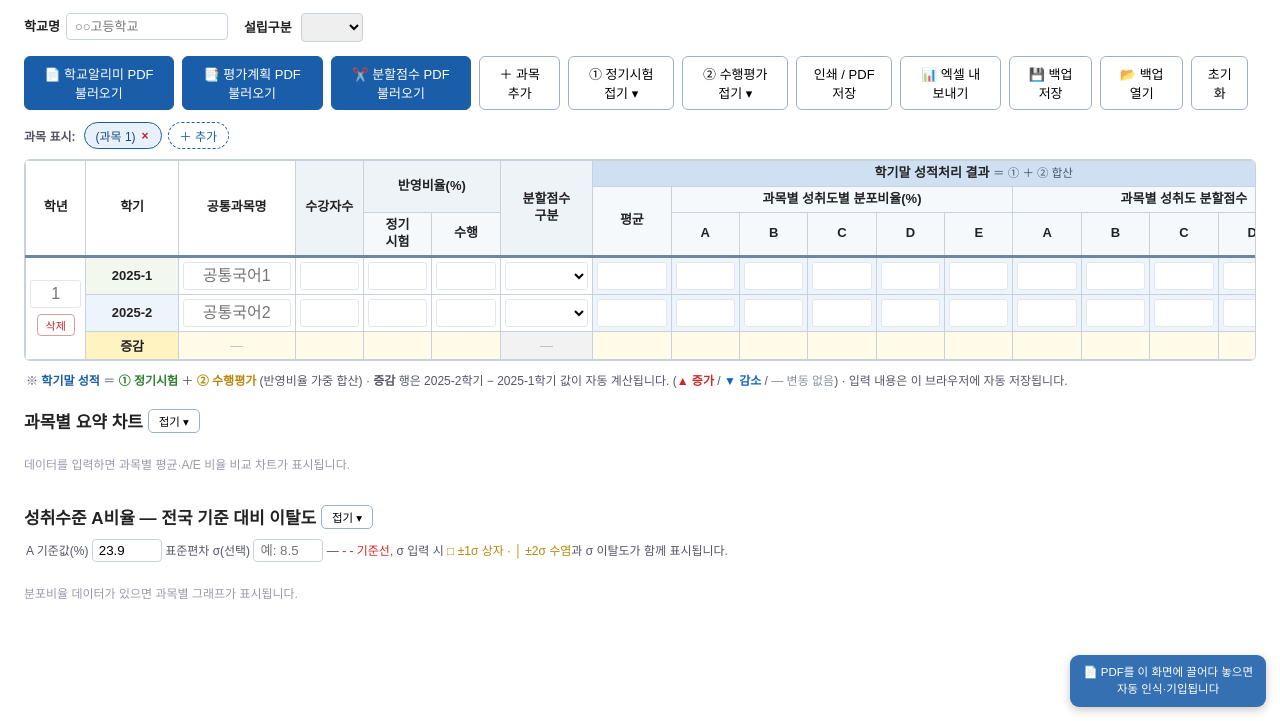
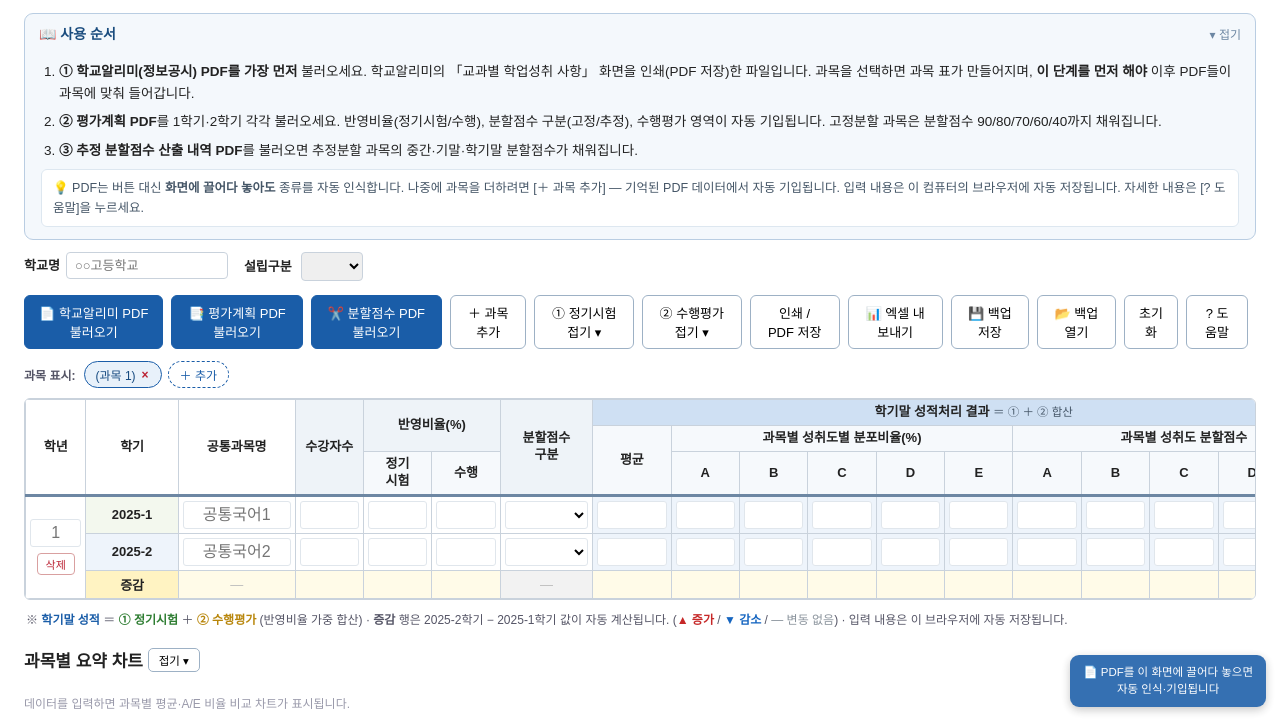
Before and after one commit to hyonssam/monitor, a plain HTML site: page index.html in a window 1280 px wide. Shown: the part 79-800 px from the top of the page. Drawn offline with Linux system fonts and the light colour scheme.

Commit message:
Add files via upload

```diff
--- a/index.html
+++ b/index.html
@@ -47,6 +47,20 @@
   th.grp-exam,th.grp-perf{cursor:pointer;user-select:none}
   th.grp-exam:hover,th.grp-perf:hover{filter:brightness(.95)}
   .toolbar .tg.off{opacity:.55}
+  /* 사용 안내 패널 */
+  .guide{border:1px solid #b9cde2;background:#f4f8fc;border-radius:9px;margin:6px 0 12px;overflow:hidden}
+  .ghead{display:flex;justify-content:space-between;align-items:center;padding:9px 14px;cursor:pointer;user-select:none;font-size:14px;color:#1a4c7e}
+  .ghead:hover{background:#e9f1f9}
+  .ghead span{font-size:12px;color:#6d87a3}
+  #gBody{padding:2px 16px 10px}
+  .gsteps{margin:4px 0;padding-left:18px}
+  .gsteps li{margin:7px 0;font-size:13.5px;line-height:1.6}
+  .gtip{font-size:12.5px;color:#456;background:#fff;border:1px solid #dde7f0;border-radius:6px;padding:8px 11px;margin:8px 0 2px;line-height:1.6}
+  .helpmodal{max-width:660px}
+  .helpmodal h3{font-size:14px;margin:14px 0 4px;color:#1a4c7e}
+  .helpmodal p,.helpmodal li{font-size:13px;line-height:1.65;color:#334;text-align:left}
+  .helpmodal ul{padding-left:18px;margin:4px 0}
+  @media print{.guide{display:none!important}}
   /* 과목 칩 패널 */
   .chipbar{display:flex;flex-wrap:wrap;gap:6px;align-items:center;margin:4px 0 10px}
   .chiplabel{font-size:12px;color:#556;font-weight:bold;margin-right:2px}
@@ -133,6 +147,18 @@
 <h1>2026. 충청북도 고등학교 도단위 성취평가 모니터링 프로그램</h1>
 <p class="sub">고등학교 공통과목 성취평가 결과 — 2025학년도 1·2학기 비교 <span style="float:right;font-size:11px;color:#99a">제작: 서전고등학교 이현진</span></p>
 
+<div id="guidePanel" class="guide">
+  <div class="ghead" onclick="toggleGuide()"><b>📖 사용 순서</b><span id="gArrow">▾ 접기</span></div>
+  <div id="gBody">
+    <ol class="gsteps">
+      <li><b>① 학교알리미(정보공시) PDF를 가장 먼저</b> 불러오세요. 학교알리미의 「교과별 학업성취 사항」 화면을 인쇄(PDF 저장)한 파일입니다. 과목을 선택하면 과목 표가 만들어지며, <b>이 단계를 먼저 해야</b> 이후 PDF들이 과목에 맞춰 들어갑니다.</li>
+      <li><b>② 평가계획 PDF</b>를 1학기·2학기 각각 불러오세요. 반영비율(정기시험/수행), 분할점수 구분(고정/추정), 수행평가 영역이 자동 기입됩니다. 고정분할 과목은 분할점수 90/80/70/60/40까지 채워집니다.</li>
+      <li><b>③ 추정 분할점수 산출 내역 PDF</b>를 불러오면 추정분할 과목의 중간·기말·학기말 분할점수가 채워집니다.</li>
+    </ol>
+    <p class="gtip">💡 PDF는 버튼 대신 <b>화면에 끌어다 놓아도</b> 종류를 자동 인식합니다. 나중에 과목을 더하려면 [＋ 과목 추가] — 기억된 PDF 데이터에서 자동 기입됩니다. 입력 내용은 이 컴퓨터의 브라우저에 자동 저장됩니다. 자세한 내용은 [? 도움말]을 누르세요.</p>
+  </div>
+</div>
+
 <div class="info">
   <span><label>학교명</label><input id="school" size="16" placeholder="○○고등학교"></span>
   <span><label>설립구분</label>
@@ -156,6 +182,7 @@
   <input type="file" id="pdfFile" accept="application/pdf" style="display:none" onchange="handlePdf(this.files[0]);this.value=''">
   <input type="file" id="planFile" accept="application/pdf" style="display:none" onchange="handlePlanPdf(this.files[0]);this.value=''">
   <input type="file" id="cutFile" accept="application/pdf" style="display:none" onchange="handleCutPdf(this.files[0]);this.value=''">
+  <button onclick="openHelp()">? 도움말</button>
   <span id="pdfStatus" style="color:#667"></span>
 </div>
 
@@ -573,6 +600,52 @@ function toggleRef(){
   const hidden=el.style.display==='none';
   el.style.display=hidden?'':'none';
   document.getElementById('tgR').textContent=hidden?'접기 ▾':'펼치기 ▸';
+}
+/* 사용 안내 패널 접기 + 도움말 */
+const GKEY='monitor2026guide::'+FILETAG;
+function toggleGuide(){
+  const b=document.getElementById('gBody');
+  const hidden=b.style.display==='none';
+  b.style.display=hidden?'':'none';
+  document.getElementById('gArrow').textContent=hidden?'▾ 접기':'▸ 펼치기';
+  try{localStorage.setItem(GKEY,hidden?'':'1');}catch(e){}
+}
+(function(){
+  try{if(localStorage.getItem(GKEY)==='1'){
+    document.getElementById('gBody').style.display='none';
+    document.getElementById('gArrow').textContent='▸ 펼치기';
+  }}catch(e){}
+})();
+function openHelp(){
+  const ov=document.createElement('div');ov.className='overlay';
+  ov.innerHTML='<div class="modal helpmodal"><h2>도움말 — 전체 기능 설명</h2>'+
+  '<h3>1. PDF 자동 기입 (권장 순서)</h3>'+
+  '<ul>'+
+  '<li><b>① 학교알리미 PDF</b> — 학교알리미(schoolinfo.go.kr) 「교과별 학업성취 사항」 화면을 브라우저에서 인쇄→PDF 저장한 파일. 과목 선택 시 과목 표가 생성되고 평균·성취도별 분포비율이 기입됩니다. <b>반드시 첫 순서로</b> 불러오세요.</li>'+
+  '<li><b>② 평가계획 PDF</b> (1·2학기 각각) — 반영비율, 분할점수 구분(고정/추정), 수행평가 영역명·만점이 기입됩니다. 고정분할 과목은 분할점수(90/80/70/60/40)까지 자동. 문서 내 반영비율 불일치, 학기 표기 오류도 경고로 알려줍니다.</li>'+
+  '<li><b>③ 추정 분할점수 산출 내역 PDF</b> — 추정분할 과목의 중간고사·기말고사·학기말 최종 분할점수가 기입됩니다.</li>'+
+  '<li>세 종류 모두 <b>화면에 끌어다 놓으면</b> 자동으로 종류를 인식합니다(여러 개 동시 가능).</li>'+
+  '</ul>'+
+  '<h3>2. 과목 관리</h3>'+
+  '<ul>'+
+  '<li>표 위 <b>과목 칩</b>: 클릭=표시/숨김 전환(차트에서도 제외, 데이터 유지), ×=완전 삭제, ＋추가=과목 추가.</li>'+
+  '<li><b>[＋ 과목 추가]</b>: 이전에 불러온 PDF 데이터가 기억되어 있어 목록에서 고르면 전 항목이 자동 기입됩니다. PDF를 다시 올릴 필요가 없습니다.</li>'+
+  '<li>① 정기시험 / ② 수행평가 그룹 헤더나 상단 버튼을 누르면 해당 열이 접힙니다.</li>'+
+  '</ul>'+
+  '<h3>3. 자동 계산·시각화</h3>'+
+  '<ul>'+
+  '<li><b>증감 행</b>: 2학기−1학기가 자동 계산되고 변화 폭이 클수록 진한 색으로 표시됩니다(▲증가 빨강 / ▼감소 파랑).</li>'+
+  '<li><b>분포비율 셀</b>의 파란 막대는 값의 크기를 나타냅니다.</li>'+
+  '<li><b>과목별 요약 차트</b>: 평균·A/E 비율의 학기 비교. <b>A비율 이탈도</b>: A 기준값(기본 23.9%) 대비 차이를 표시하며, 표준편차 입력 시 ±1σ 상자·±2σ 수염과 σ 이탈도가 함께 나옵니다.</li>'+
+  '</ul>'+
+  '<h3>4. 저장·공유</h3>'+
+  '<ul>'+
+  '<li>입력 내용은 <b>이 컴퓨터의 브라우저에 자동 저장</b>됩니다(웹에 올라가지 않음). 파일명이 다르면 저장 공간도 분리됩니다.</li>'+
+  '<li><b>엑셀 내보내기</b>: 표 전체를 .xlsx로 저장(제출·보고용). <b>백업 저장/열기</b>: 입력 내용을 파일로 저장했다가 다른 컴퓨터에서 복원(취합용).</li>'+
+  '<li><b>인쇄/PDF 저장</b>: A3 가로 기준으로 표가 인쇄됩니다. 접힌 그룹은 인쇄에서도 접힌 상태로 나옵니다.</li>'+
+  '</ul>'+
+  '<div class="btns"><button class="ok" onclick="this.closest(\'.overlay\').remove()">닫기</button></div></div>';
+  document.body.appendChild(ov);
 }
 function toggleSum(){
   const el=document.getElementById('summary');
```
